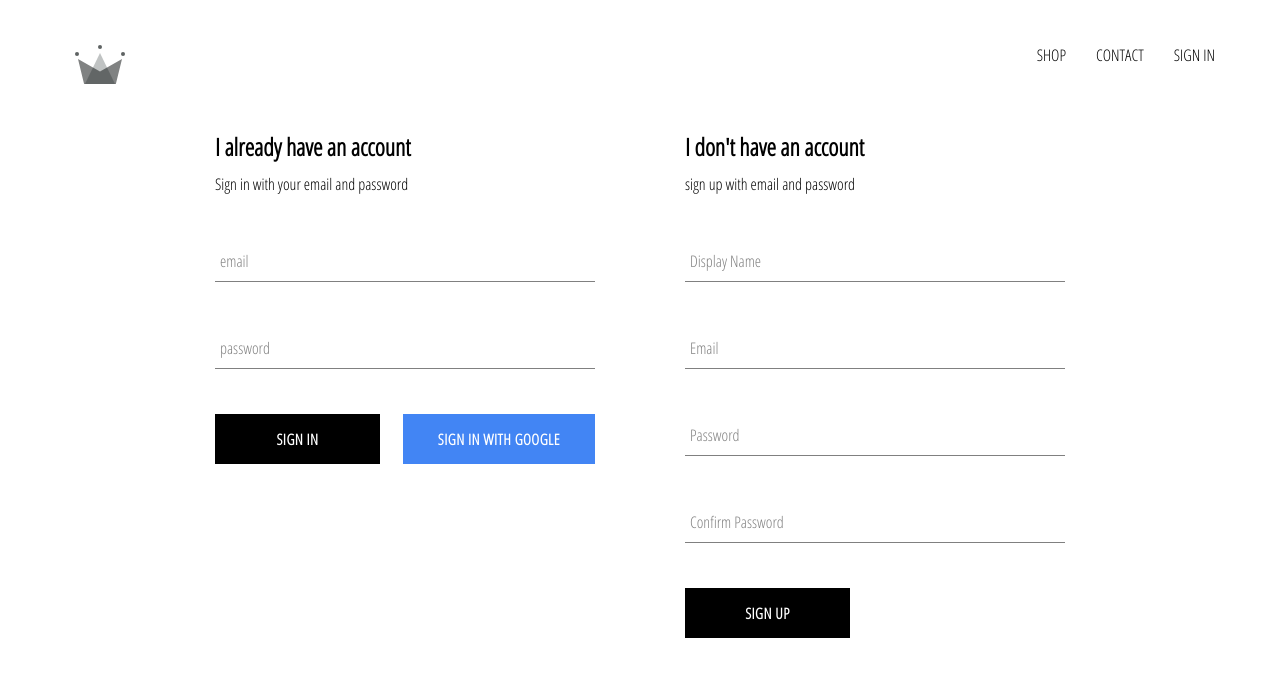
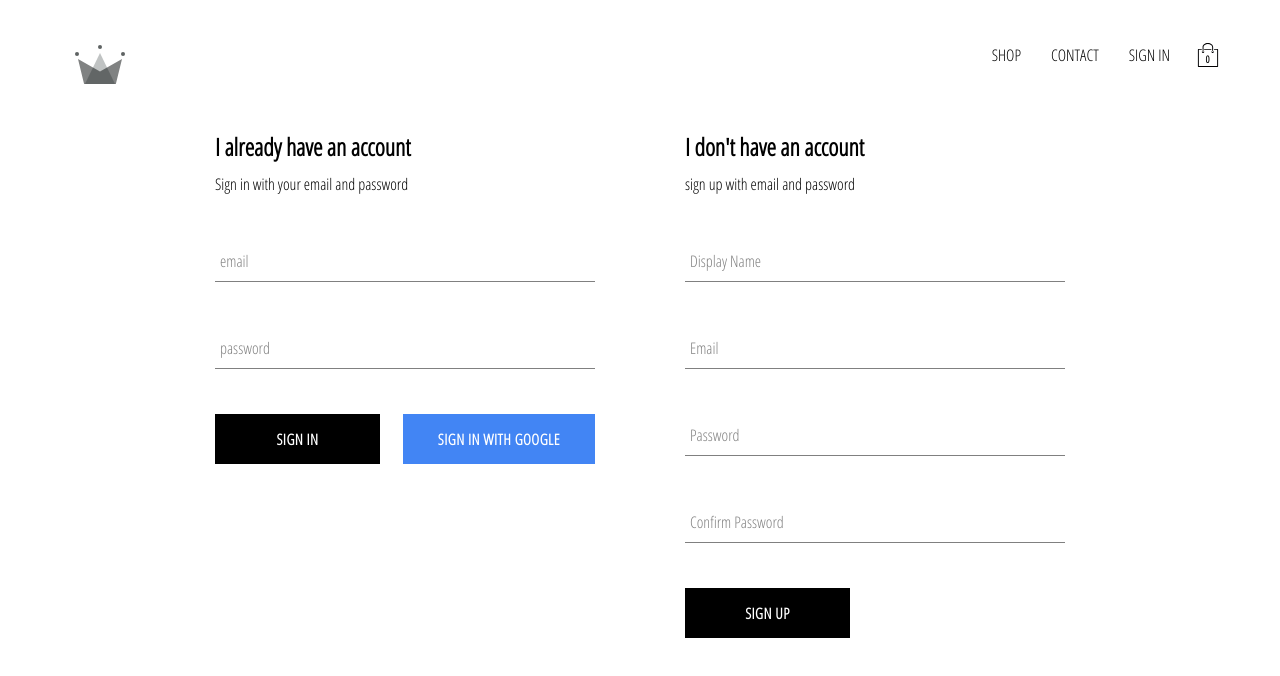
Before and after one commit to itstoled/toledcommerce, a React (Create React App) app: page /signin in a window 1280 px wide. Shown: the top 676 px of the page. Built offline with nearby package versions, Linux system fonts and the light colour scheme; no server answers.

Commit message:
cart dropdown handled

```diff
--- /dev/null
+++ b/src/components/cart-dropdown/cart-dropdown.component.jsx
@@ -0,0 +1,12 @@
+import React from "react";
+import "./cart-dropdown.styles.scss";
+import CustomButton from "../custom-button/custom-button.component";
+
+const CartDropdown = () => (
+  <div className="cart-dropdown">
+    <div className="cart-items"></div>
+    <CustomButton>GO TO CHECKOUT</CustomButton>
+  </div>
+);
+
+export default CartDropdown;
--- /dev/null
+++ b/src/components/cart-dropdown/cart-dropdown.styles.scss
@@ -0,0 +1,24 @@
+.cart-dropdown {
+  position: absolute;
+  width: 240px;
+  height: 340px;
+  display: flex;
+  flex-direction: column;
+  padding: 20px;
+  border: 1px solid black;
+  background-color: white;
+  top: 90px;
+  right: 40px;
+  z-index: 5;
+
+  .cart-items {
+    height: 240px;
+    display: flex;
+    flex-direction: column;
+    overflow: scroll;
+  }
+
+  button {
+    margin-top: auto;
+  }
+}
--- /dev/null
+++ b/src/components/cart-icon/cart-icon.component.jsx
@@ -0,0 +1,17 @@
+import React from "react";
+import "./cart-icon.styles.scss";
+import { ReactComponent as ShoppingIcon } from "../../assets/shopping-bag.svg";
+import { connect } from "react-redux";
+import { toggleCartHidden } from "../../redux/cart/cart.actions";
+
+const CartIcon = ({ toggleCartHidden }) => (
+  <div className="cart-icon" onClick={toggleCartHidden}>
+    <ShoppingIcon className="shopping-icon" />
+    <span className="item-count">0</span>
+  </div>
+);
+
+const mapDispatchToProps = dispatch => ({
+  toggleCartHidden: () => dispatch(toggleCartHidden())
+});
+export default connect(null, mapDispatchToProps)(CartIcon);
--- /dev/null
+++ b/src/components/cart-icon/cart-icon.styles.scss
@@ -0,0 +1,21 @@
+.cart-icon {
+  width: 45px;
+  height: 45px;
+  position: relative;
+  display: flex;
+  align-items: center;
+  justify-content: center;
+  cursor: pointer;
+
+  .shopping-icon {
+    width: 24px;
+    height: 24px;
+  }
+
+  .item-count {
+    position: absolute;
+    font-size: 10px;
+    font-weight: bold;
+    bottom: 12px;
+  }
+}
--- a/src/components/header/header.component.jsx
+++ b/src/components/header/header.component.jsx
@@ -4,8 +4,10 @@
 import { Link } from "react-router-dom";
 import { auth } from "../../firebase/firebase.util";
 import { connect } from "react-redux";
+import CartIcon from "../cart-icon/cart-icon.component";
+import CartDropdown from "../cart-dropdown/cart-dropdown.component";
 
-const Header = ({ currentUser }) => (
+const Header = ({ currentUser, hidden }) => (
   <div className="header">
     <Link to="/" className="logo-container">
       <Logo className="logo" />
@@ -26,11 +28,14 @@
           SIGN IN{" "}
         </Link>
       )}
+      <CartIcon />
     </div>
+    {hidden ? null : <CartDropdown />}
   </div>
 );
 
-const mapStateToProps = state => ({
-  currentUser: state.user.currentUser
+const mapStateToProps = ({ user: { currentUser }, cart: { hidden } }) => ({
+  currentUser,
+  hidden
 });
 export default connect(mapStateToProps)(Header);
--- /dev/null
+++ b/src/redux/cart/cart.actions.js
@@ -0,0 +1,5 @@
+import CartActionTypes from "./cart.types";
+
+export const toggleCartHidden = () => ({
+  type: CartActionTypes.TOGGLE_CART_HIDDEN
+});
--- /dev/null
+++ b/src/redux/cart/cart.reducer.js
@@ -0,0 +1,19 @@
+import CartActionTypes from "./cart.types";
+
+const INITIAL_STATE = {
+  hidden: true
+};
+
+const cartReducer = (state = INITIAL_STATE, action) => {
+  switch (action.type) {
+    case CartActionTypes.TOGGLE_CART_HIDDEN:
+      return {
+        ...state,
+        hidden: !state.hidden
+      };
+    default:
+      return state;
+  }
+};
+
+export default cartReducer;
--- /dev/null
+++ b/src/redux/cart/cart.types.js
@@ -0,0 +1,5 @@
+const CartActionTypes = {
+  TOGGLE_CART_HIDDEN: "TOGGLE_CART_HIDDEN"
+};
+
+export default CartActionTypes;
--- a/src/redux/root-reducer.js
+++ b/src/redux/root-reducer.js
@@ -1,6 +1,8 @@
 import { combineReducers } from "redux";
 import userReducer from "./user/user.reducer";
+import cartReducer from "./cart/cart.reducer";
 
 export default combineReducers({
-  user: userReducer
+  user: userReducer,
+  cart: cartReducer
 });
```
Also changed, not shown: src/assets/shopping-bag.svg (added).
